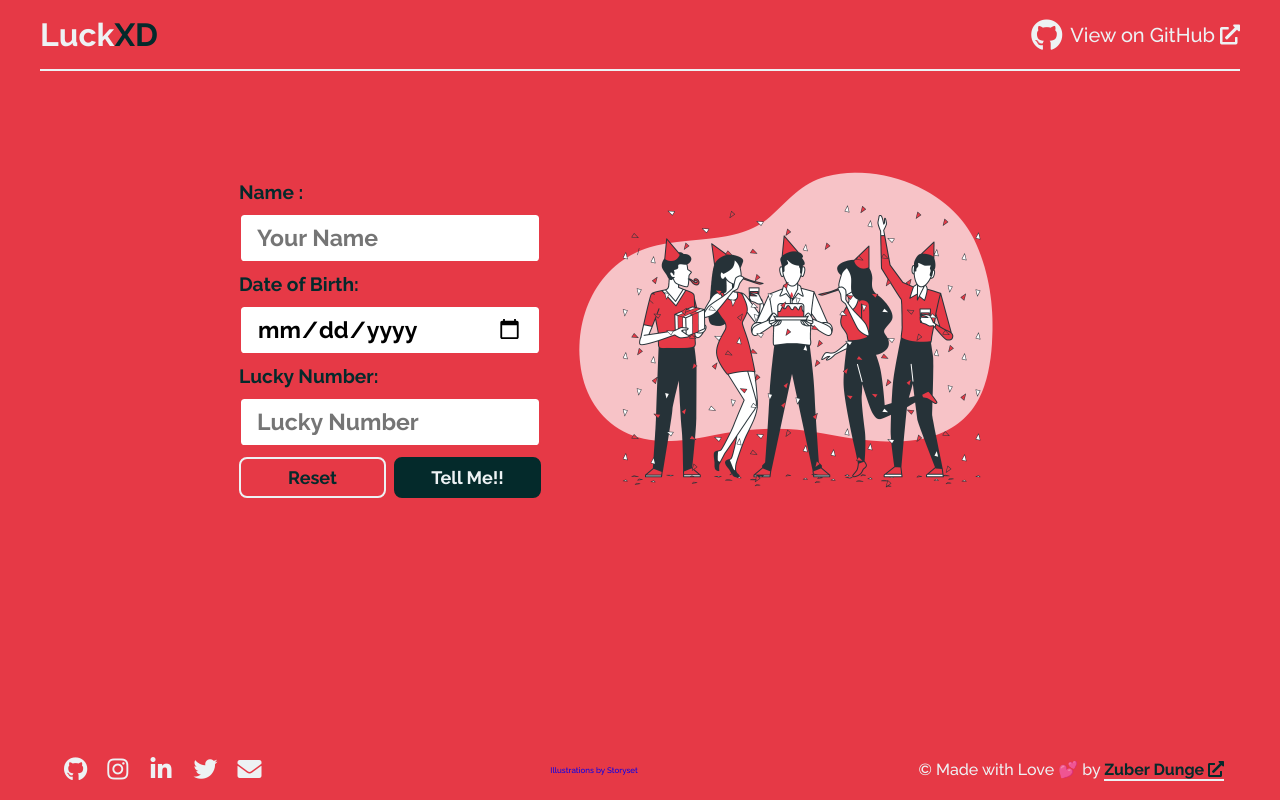
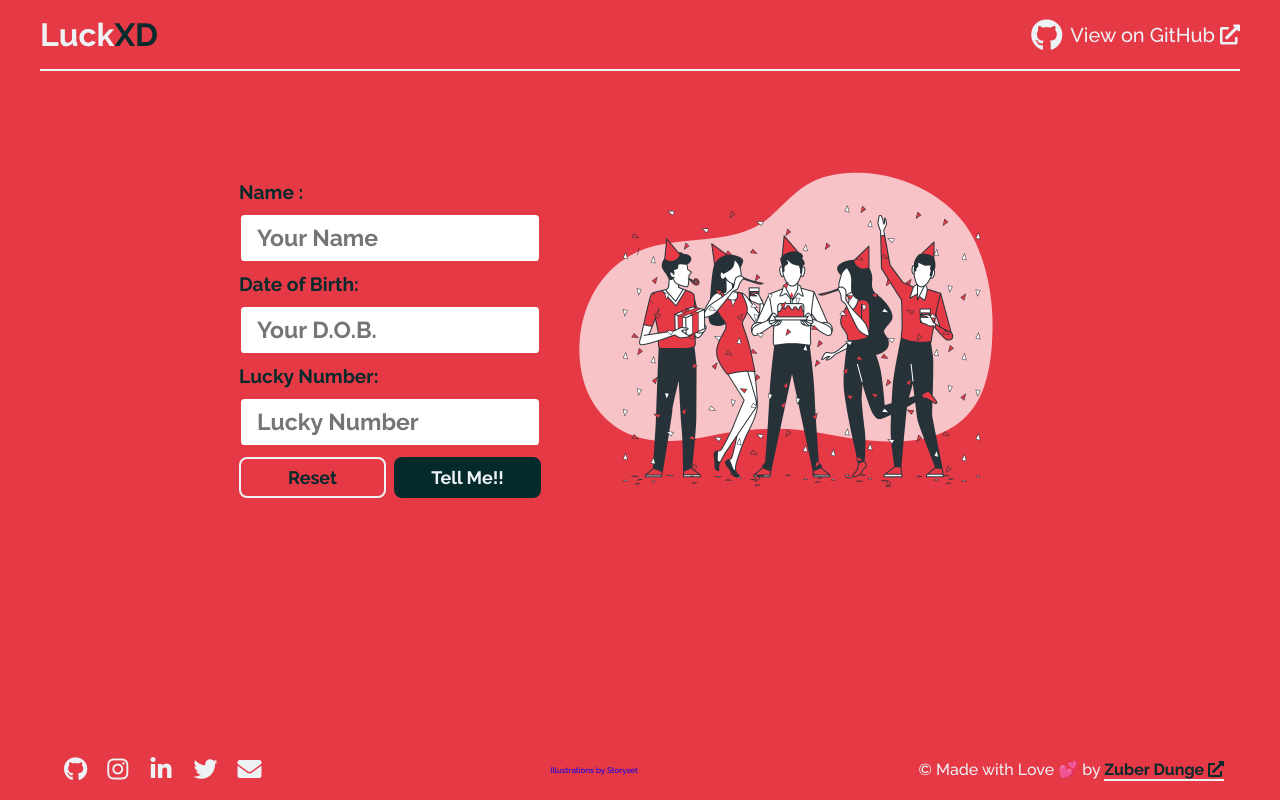
Before and after one commit to ZuberDunge/Lucky-Birthday, a plain HTML site: page index.html in a window 1280 px wide. Drawn offline with Linux system fonts and the light colour scheme.

Commit message:
Update: Placeholder for Date

```diff
--- a/index.html
+++ b/index.html
@@ -37,8 +37,8 @@
                     <label for="name">Name :
                         <input autocomplete="off" placeholder="Your Name" type="text" id="name"></label>
                     <label for="date-of-birth">Date of Birth:
-                        <input autocomplete="off" placeholder="Your DOB" onfocus="(this.type='date')" type="date"
-                            id="date-of-birth"></label>
+                        <input autocomplete="off" placeholder="Your D.O.B." onmouseover="(this.type='date')"
+                            type="type date" id="date-of-birth"></label>
                     <label for="lucky-number">Lucky Number:
                         <input autocomplete="off" placeholder="Lucky Number" type="number" id="lucky-number"></label>
                     <div class="btn-flex">
```
